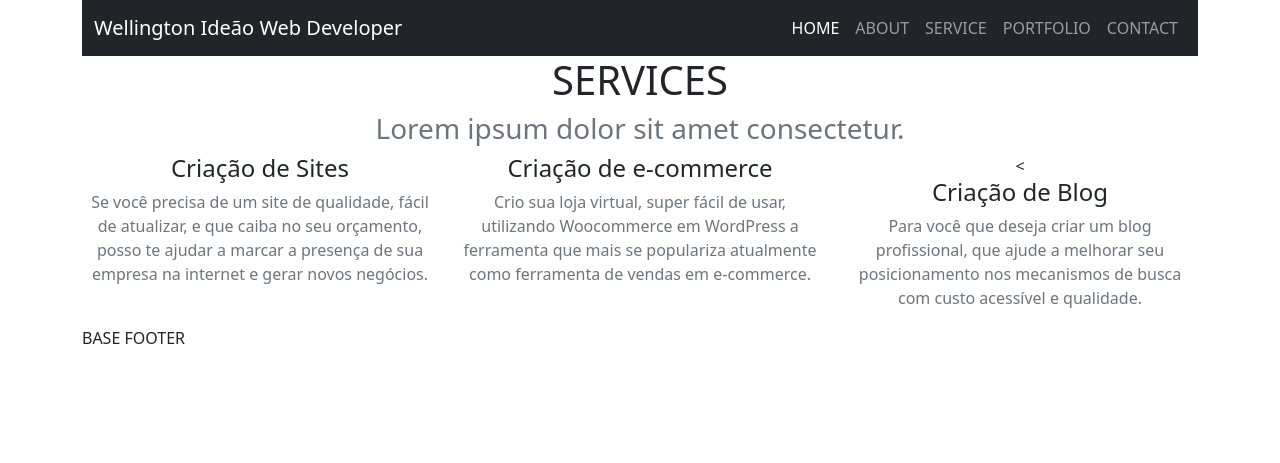
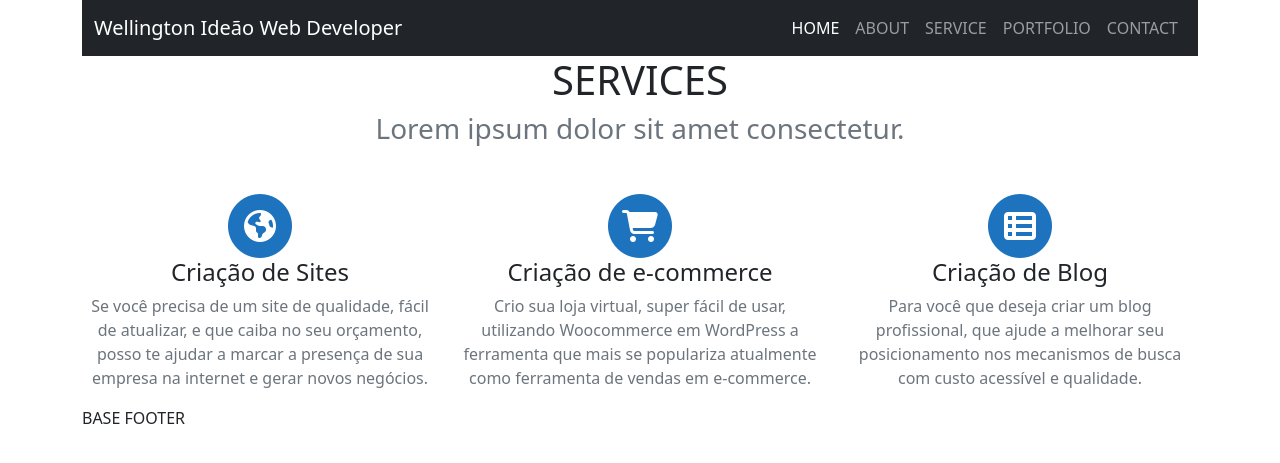
Before and after one commit to WellingtonIdeao/my-site-portfolio, a Django app: page /portfolio/services/ in a window 1280 px wide. Shown: the top 463 px of the page. Run offline with Django 3.2, Linux system fonts and the light colour scheme; some libraries are stand-ins or nearby versions.

Commit message:
add fonts-awesome icons on service page

```diff
--- a/portfolio/templates/portfolio/base.html
+++ b/portfolio/templates/portfolio/base.html
@@ -17,7 +17,8 @@
         <!-- Bootstrap CSS -->
         <link href="https://cdn.jsdelivr.net/npm/bootstrap@5.0.1/dist/css/bootstrap.min.css" rel="stylesheet" integrity="sha384-+0n0xVW2eSR5OomGNYDnhzAbDsOXxcvSN1TPprVMTNDbiYZCxYbOOl7+AMvyTG2x" crossorigin="anonymous">
 
-
+        <!-- Font-Awesome -->
+        <script src="https://kit.fontawesome.com/7525aea826.js" crossorigin="anonymous"></script>
         <title>{% block title %}{% endblock title %}</title>
     </head>
 
--- a/portfolio/templates/portfolio/base_services.html
+++ b/portfolio/templates/portfolio/base_services.html
@@ -4,7 +4,7 @@
 {% block title %}Service{% endblock title %}
 
 {% block content %}
-<div class="text-center">
+<div class="text-center mb-5">
     {% block header %} {% endblock header %}
 </div>
 <div class="row text-center">
--- a/portfolio/templates/portfolio/services.html
+++ b/portfolio/templates/portfolio/services.html
@@ -7,14 +7,27 @@
 
 {% block service %}
 <div class="col-sm-4">
+    <span class="fa-stack fa-2x" style="color: #1E73BE">
+        <i class="fas fa-circle fa-stack-2x"></i>
+        <i class="fas fa-globe-americas fa-stack-1x fa-inverse"></i>
+    </span>
     <h4>Criação de Sites</h4>
     <p class="text-muted">Se você precisa de um site de qualidade, fácil de atualizar, e que caiba no seu orçamento, posso te ajudar a marcar a presença de sua empresa na internet e gerar novos negócios.</p>
 </div> <!-- /col -->
 <div class="col-sm-4">
+    <span class="fa-stack fa-2x" style="color: #1E73BE">
+        <i class="fas fa-circle fa-stack-2x"></i>
+        <i class="fas fa-shopping-cart fa-stack-1x fa-inverse"></i>
+    </span>
     <h4>Criação de e-commerce</h4>
     <p class="text-muted">Crio sua loja virtual, super fácil de usar, utilizando Woocommerce em WordPress a ferramenta que mais se populariza atualmente como ferramenta de vendas em e-commerce.</p>
 </div> <!-- /col -->
-<div class="col-sm-4"><
+<div class="col-sm-4">
+    <span class="fa-stack fa-2x" style="color: #1E73BE">
+        <i class="fas fa-circle fa-stack-2x"></i>
+        <i class="fas fa-th-list fa-stack-1x fa-inverse"></i>
+    </span>
     <h4>Criação de Blog</h4>
-    <p class="text-muted">Para você que deseja criar um blog profissional, que ajude a melhorar seu posicionamento nos mecanismos de busca com custo acessível e qualidade.</p></div> <!-- /col -->
+    <p class="text-muted">Para você que deseja criar um blog profissional, que ajude a melhorar seu posicionamento nos mecanismos de busca com custo acessível e qualidade.</p>
+</div> <!-- /col -->
 {% endblock service %}
```
